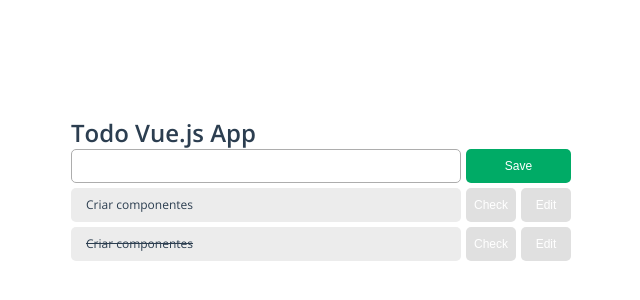
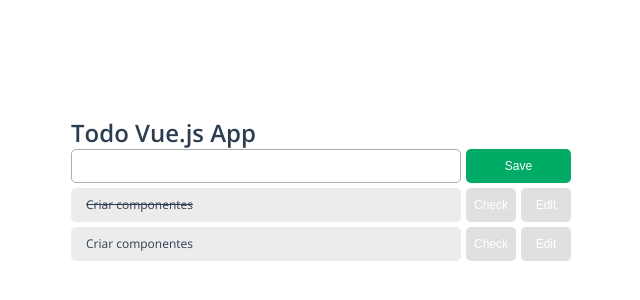
Before and after one commit to lucasdanielgeo/todo-app-vue, a Vue app: page / in a window 1280 px wide. Shown: the part 212-512 px from the top of the page, without its empty margins (319-959 px from the left). Built offline with nearby package versions, Linux system fonts and the light colour scheme.

Commit message:
feat: reverse items order

```diff
--- a/src/components/TodoItems.vue
+++ b/src/components/TodoItems.vue
@@ -1,6 +1,6 @@
 <template>
   <ul>
-    <li v-for="(item, index) in items" :key="index">
+    <li v-for="(item, index) in reverseItems" :key="index">
       <span :class="item.done ? 'done' : ''"> {{ item.name }}</span>
       <Button @click="checkTodo" name="Check" />
       <Button @click="editTodo" name="Edit" />
@@ -19,6 +19,11 @@
   methods: {
     editTodo() {},
     checkTodo() {},
+  },
+  computed: {
+    reverseItems() {
+      return this.items.slice(0).reverse();
+    },
   },
 };
 </script>
```
